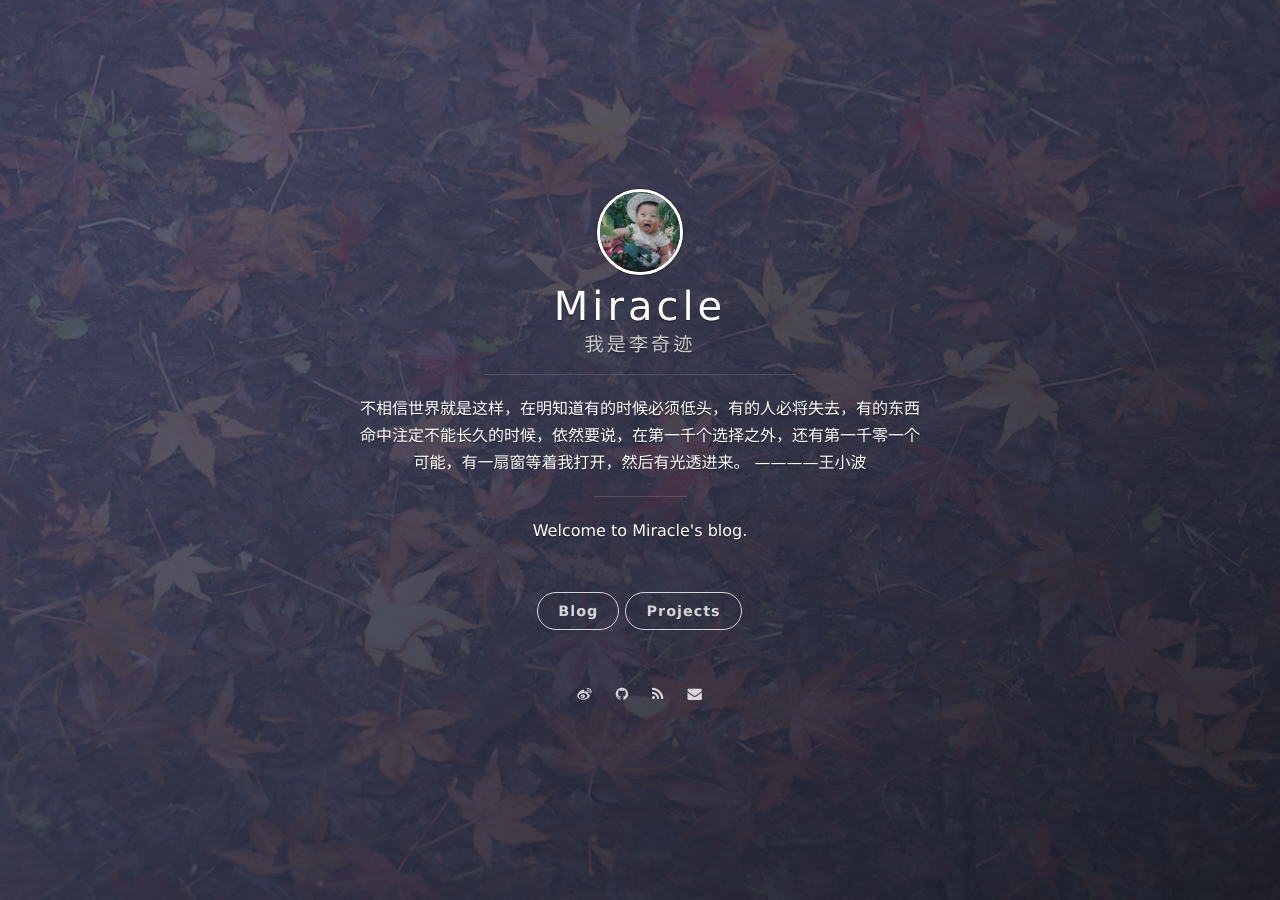
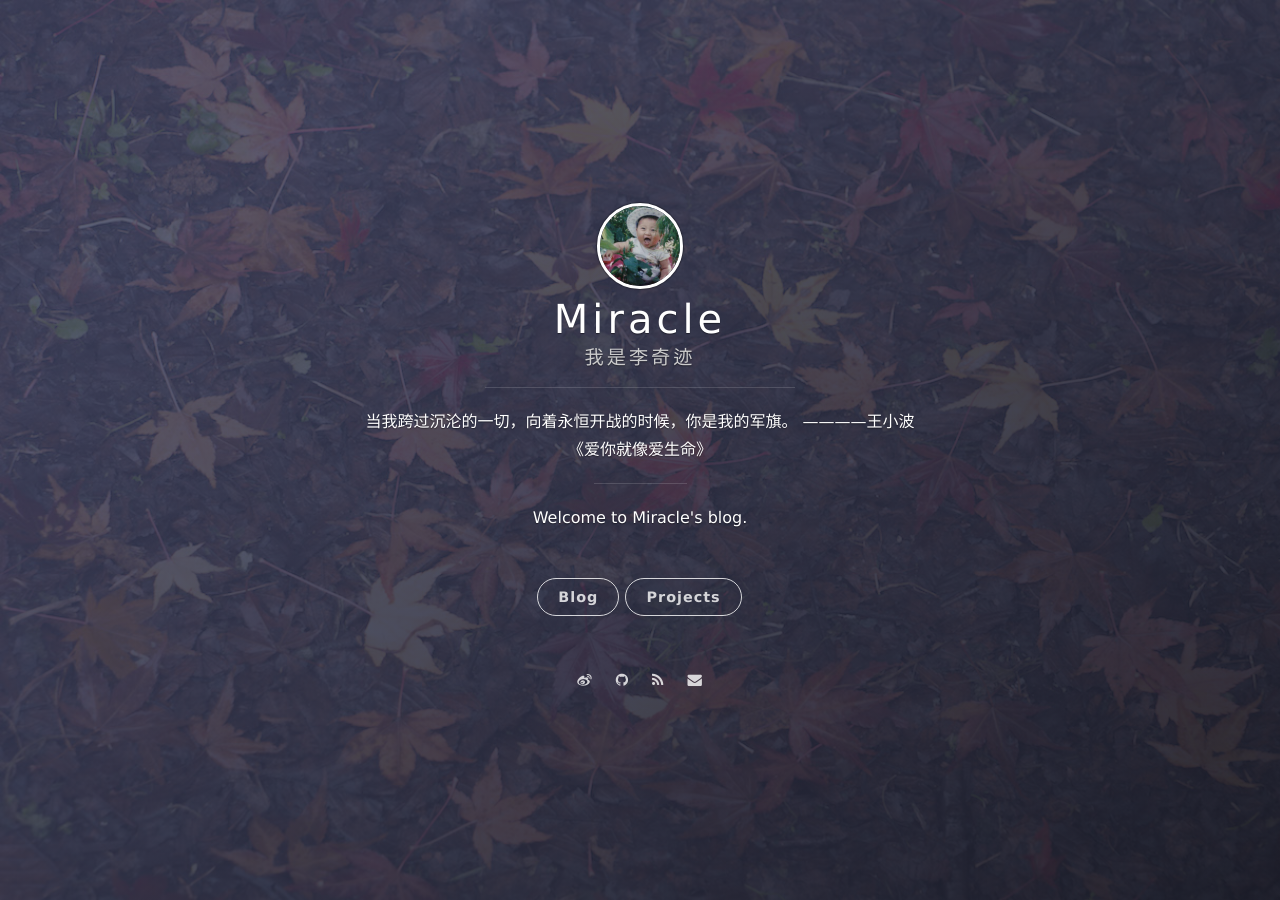
Before and after one commit to onevcat/vno-jekyll, a Jekyll site: the page built from index.html, in a window 1280 px wide. Built offline with Jekyll 4.4.1, drawn with Linux system fonts in a browser that asks for light colours; nearby versions of some CDN libraries; the list of posts is cut into pages by our own code.

Commit message:
update0818-4

```diff
--- a/_config.yml
+++ b/_config.yml
@@ -2,7 +2,7 @@
 title: Miracle
 subtitle: 我是李奇迹
 welcome_message: Welcome to Miracle's blog.
-description: 不相信世界就是这样，在明知道有的时候必须低头，有的人必将失去，有的东西命中注定不能长久的时候，依然要说，在第一千个选择之外，还有第一千零一个可能，有一扇窗等着我打开，然后有光透进来。 ————王小波
+description: 当我跨过沉沦的一切，向着永恒开战的时候，你是我的军旗。   ————王小波《爱你就像爱生命》
 #description: Life never stops pushing forward. Stay focused and never slow down with regrets.
 creator: <a href="http://lixiangyu.cc">@Miracle</a>
 
```
